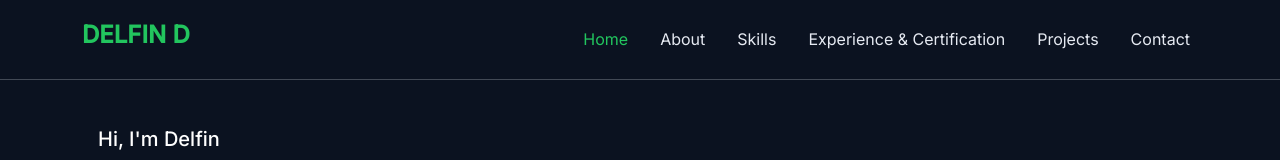
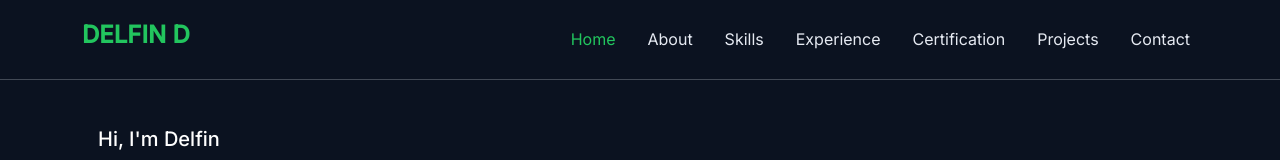
Before and after one commit to Delfin22072001/Frontend-Portfolio, a React (Vite) app: page / in a window 1280 px wide. Shown: the top 160 px of the page. Built offline with nearby package versions, Linux system fonts and the light colour scheme.

Commit message:
update files

```diff
--- a/src/Pages/Home.jsx
+++ b/src/Pages/Home.jsx
@@ -215,7 +215,7 @@ export default function Home() {
         </section>
 
         {/* certification */}
-        <section id="certifications" className="p-2">
+        <section id="certification" className="p-2">
           <h2 className="my-5">Certification</h2>
           <div className="details-container">
             {certifications.map((item) => (
--- a/src/components/Navbar.jsx
+++ b/src/components/Navbar.jsx
@@ -15,7 +15,8 @@ export default function Navbar() {
               <a id="nav-active" className="nav-link" aria-current="page" href="#">Home</a>
               <a className="nav-link" href="#about">About</a>
               <a className="nav-link" href="#skills">Skills</a>
-              <a className="nav-link" href="#experience">Experience & Certification</a>
+              <a className="nav-link" href="#experience">Experience</a>
+              <a className="nav-link" href="#certification">Certification</a>
               <a className="nav-link" href="#projects">Projects</a>
               <a className="nav-link" href="#contact">Contact</a>
             </div>
```
